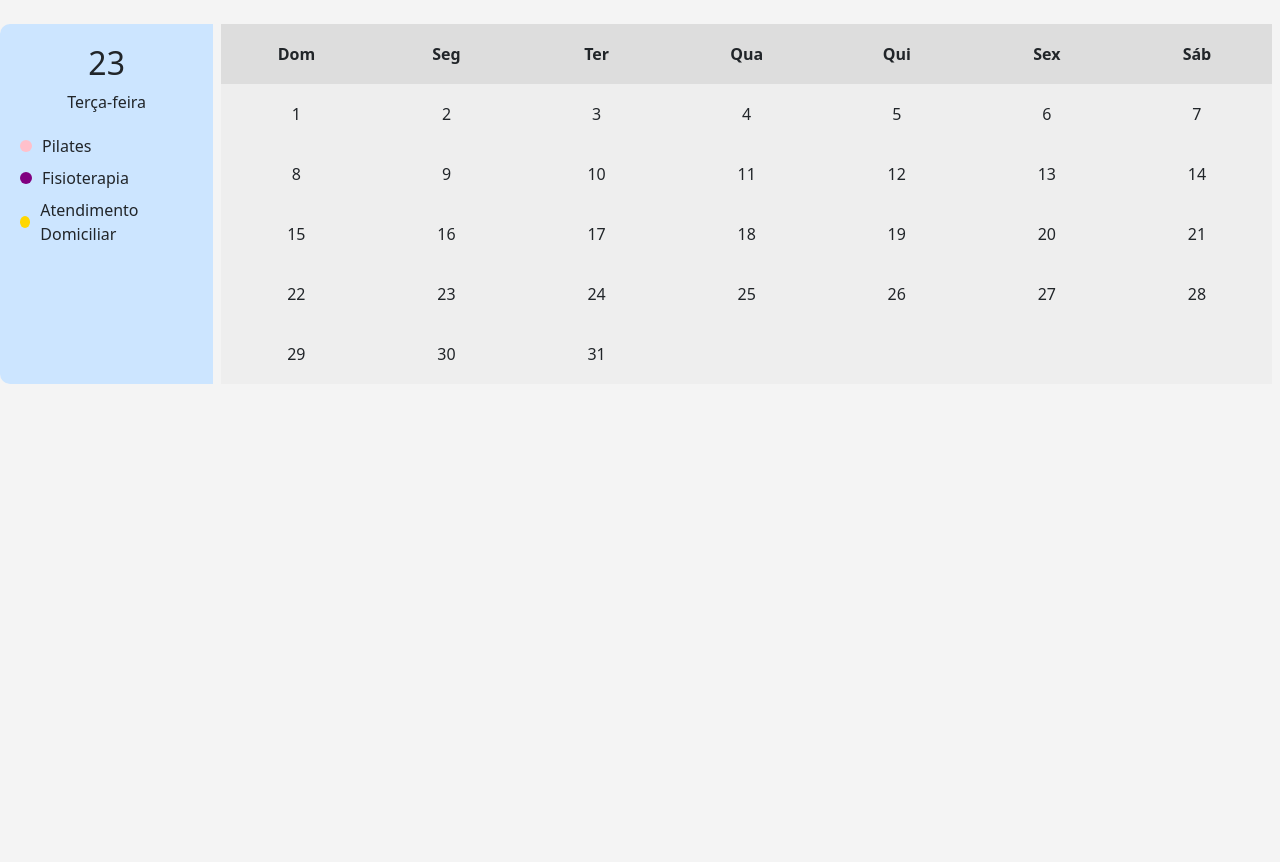
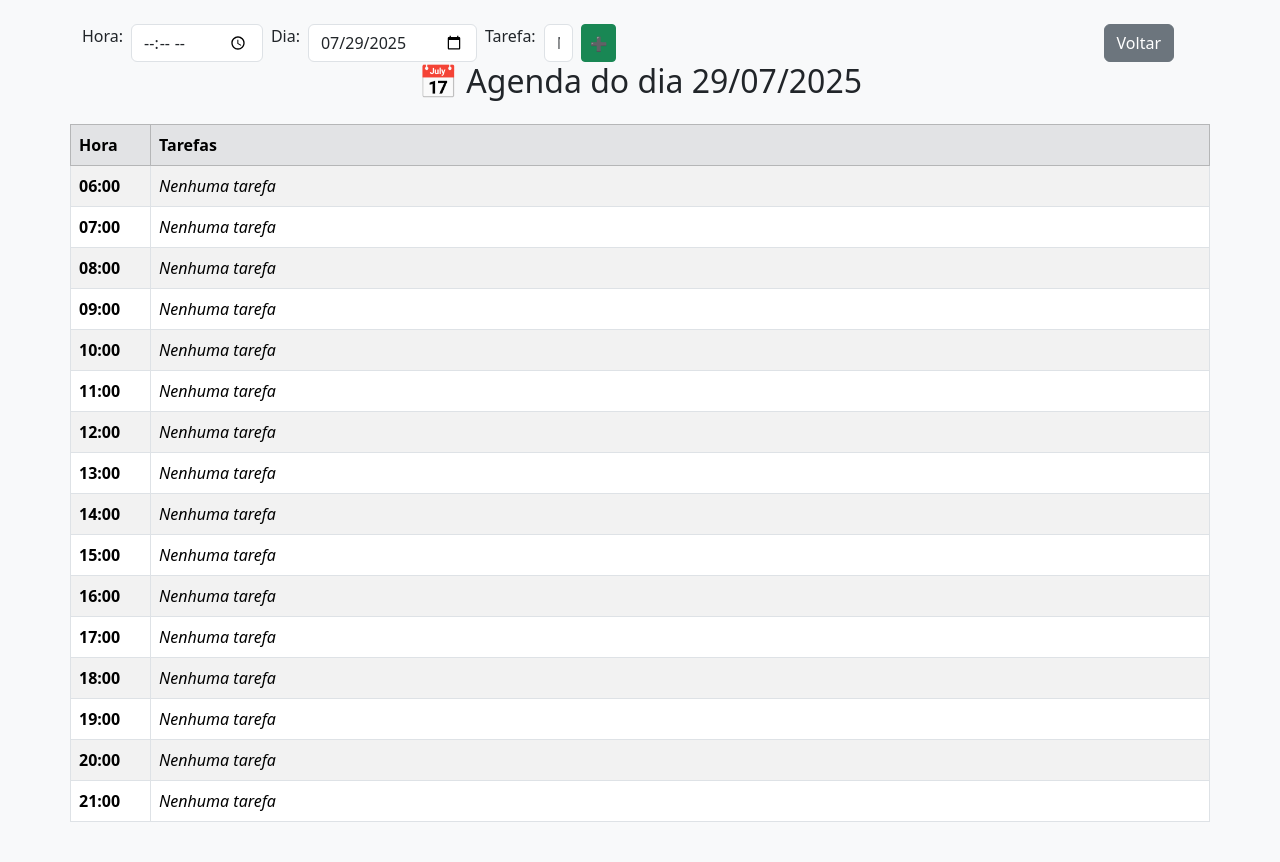
Before and after one commit to LuisGuilhermeS/physiocorp, a PHP site: page //newCalendar.php in a window 1280 px wide. Before the commit the page ends 384 px from the top, so only its background shows below. Run offline with PHP 8.4, Linux system fonts and the light colour scheme; tables that the repository leaves empty or names only in its code hold one stand-in row (values such as "Sample post").

Commit message:
melhorias na agenda

```diff
--- a/index.php
+++ b/index.php
@@ -27,7 +27,6 @@ include_once 'templates/header.php';
     </script>
 
       <div class="text-center" id="calendar-container">
-        <h3 class="text-center">Calendário</h3>
         <div>
           <button class="btn btn-mm" onclick="mudarMes(-1)">←</button>
           <span id="mesAtual"></span>
@@ -42,7 +41,7 @@ include_once 'templates/header.php';
 
   <div class="col-9">
     <?php if (count($pacientes) > 0): ?>
-      <table class="table table-bordered table-striped rounded shadow">
+      <table class="table-bordered table rounded shadow">
         <thead>
           <tr>
             <th class="text-center">frequência mensal</th>
--- a/newCalendar.php
+++ b/newCalendar.php
@@ -1,175 +1,132 @@
+<?php
+include_once 'config/connection.php';
+
+date_default_timezone_set('America/Sao_Paulo');
+$dataHoje = date('Y-m-d');
+// AÇÕES
+if ($_SERVER['REQUEST_METHOD'] === 'POST') {
+  $acao = $_POST['acao'] ?? '';
+  $id = $_POST['id'] ?? null;
+  $hour = $_POST['hour'] ?? null;
+  $task = $_POST['task'] ?? '';
+  $day = $_POST['day'] ?? $dataHoje;
+
+  if ($acao === 'adicionar') {
+    $stmt = $conn->prepare("INSERT INTO agenda (hour, task, day) VALUES (?, ?, ?)");
+    $stmt->execute([$hour, $task, $day]);
+  }
+
+  if ($acao === 'editar') {
+    $stmt = $conn->prepare("UPDATE agenda SET task = ? WHERE id = ?");
+    $stmt->execute([$task, $id]);
+  }
+
+  if ($acao === 'excluir') {
+    $stmt = $conn->prepare("DELETE FROM agenda WHERE id = ?");
+    $stmt->execute([$id]);
+  }
+
+  header("Location: newCalendar.php");
+  exit;
+}
+
+?>
+
 <!DOCTYPE html>
 <html lang="pt-br">
 
 <head>
   <meta charset="UTF-8">
-  <title>Agenda Online</title>
+  <title>Agenda Diária</title>
   <link href="https://cdn.jsdelivr.net/npm/bootstrap@5.3.3/dist/css/bootstrap.min.css" rel="stylesheet">
-  <style>
-    body {
-      background-color: #f4f4f4;
-    }
-
-    .side-panel {
-      background-color: #cce5ff;
-      padding: 20px;
-      border-radius: 10px 0 0 10px;
-      min-height: 100%;
-    }
-
-    .date-display {
-      text-align: center;
-      margin-bottom: 20px;
-    }
-
-    .circle {
-      width: 12px;
-      height: 12px;
-      border-radius: 50%;
-      margin-right: 10px;
-    }
-
-    .circle.pink {
-      background-color: pink;
-    }
-
-    .circle.purple {
-      background-color: purple;
-    }
-
-    .circle.yellow {
-      background-color: gold;
-    }
-
-    .calendar .day {
-      height: 60px;
-      background-color: #eee;
-      display: flex;
-      align-items: center;
-      justify-content: center;
-      cursor: pointer;
-    }
-
-    .calendar .day-header {
-      font-weight: bold;
-      background-color: #ddd;
-    }
-
-    .agenda-table {
-      margin-top: 20px;
-    }
-  </style>
 </head>
 
-<body>
-  <div class="container-fluid mt-4">
-    <div class="row">
-      <!-- Painel lateral -->
-      <div class="col-md-2 side-panel">
-        <div class="date-display">
-          <h2 id="diaAtual">23</h2>
-          <p id="semanaAtual">Terça-feira</p>
+<body class="bg-light">
+  <div class="container my-4">
+    <div class="row justify-content-between align-items-center mb-3">
+
+      <div class="row">
+        <div class="col-6">
+          <form method="post" class="d-flex gap-2">
+            <input type="hidden" name="acao" value="adicionar">
+
+            <label class="form-label">Hora:</label>
+            <input type="time" name="hour" class="form-control" required>
+
+            <label class="form-label">Dia:</label>
+            <input type="date" name="day" class="form-control" value="<?= $dataHoje ?>" required>
+
+            <label class="form-label">Tarefa:</label>
+            <input type="text" name="task" class="form-control" placeholder="Nova tarefa" required>
+
+            <button class="btn btn-sm btn-success">➕</button>
+          </form>
         </div>
-        <div class="mb-2 d-flex align-items-center" onclick="mostrarPacientes('pilates')">
-          <div class="circle pink"></div> Pilates
-        </div>
-        <div class="mb-2 d-flex align-items-center" onclick="mostrarPacientes('fisioterapia')">
-          <div class="circle purple"></div> Fisioterapia
-        </div>
-        <div class="mb-2 d-flex align-items-center" onclick="mostrarPacientes('domiciliar')">
-          <div class="circle yellow"></div> Atendimento Domiciliar
+        <div class="col-6 text-end">
+          <a class="btn btn-secondary" id="backBtn" href="index.php"title="Voltar para a página inicial"><i class="fas fa-arrow-left"></i> Voltar</a>
         </div>
       </div>
-
-      <!-- Calendário -->
-      <div class="col-md-10">
-        <div class="calendar" id="calendario">
-          <div class="row row-cols-7 g-2">
-            <div class="col day day-header">Dom</div>
-            <div class="col day day-header">Seg</div>
-            <div class="col day day-header">Ter</div>
-            <div class="col day day-header">Qua</div>
-            <div class="col day day-header">Qui</div>
-            <div class="col day day-header">Sex</div>
-            <div class="col day day-header">Sáb</div>
-          </div>
+      <h2 class="text-center mb-4">📅 Agenda do dia <?= date('d/m/Y') ?></h2>
+      <table class="table table-bordered bg-white table-striped">
+        <thead class="table-secondary">
+          <tr>
+            <th style="width: 80px;">Hora</th>
+            <th>Tarefas</th>
+          </tr>
+        </thead>
+        <tbody>
           <?php
-          $diasDaSemana = 7;
-          $totalDias = 31;
-          $coluna = 0;
-          echo '<div class="row row-cols-7 g-2">';
-          for ($i = 1; $i <= $totalDias; $i++) {
-            echo '<div class="col day" onclick="selecionarDia(' . $i . ')">' . $i . '</div>';
-            $coluna++;
-            if ($coluna === $diasDaSemana) {
-              echo '</div>';
-              if ($i < $totalDias) echo '<div class="row row-cols-7 g-2">';
-              $coluna = 0;
-            }
-          }
-          if ($coluna !== 0) {
-            // Preenche os dias restantes com células vazias
-            for ($j = $coluna; $j < $diasDaSemana; $j++) {
-              echo '<div class="col day empty"></div>';
-            }
-            echo '</div>'; // Fecha a última linha
-          }
-          ?>
-        </div>
-
-        <!-- Tabela de agendamentos -->
-        <table class="table table-bordered agenda-table d-none" id="tabelaHorarios">
-          <thead>
+          for ($h = 6; $h <= 21; $h++) {
+            $hour = sprintf('%02d:00:00', $h);
+            $stmt = $conn->prepare("SELECT * FROM agenda WHERE hour = ? AND day = ?");
+            $stmt->execute([$hour, $dataHoje]);
+            $tarefas = $stmt->fetchAll(PDO::FETCH_ASSOC);
+            ?>
             <tr>
-              <th>Horário</th>
-              <th>Nome</th>
-              <th>Pilates</th>
-              <th>Fisioterapia</th>
-              <th>Domiciliar</th>
-              <th>Ações</th>
+              <td><strong><?= date('H:i', strtotime($hour)) ?></strong></td>
+              <td>
+                <?php if ($tarefas): ?>
+                  <div class="d-flex flex-wrap">
+                    <?php foreach ($tarefas as $t): ?>
+                      <div class="w-50 p-1"> <!-- Cada tarefa ocupa 50% -->
+                        <div class="d-flex align-items-center p-2">
+                          <form method="post" class="d-flex flex-grow-1 gap-2 me-2">
+                            <input type="hidden" name="acao" value="editar">
+                            <input type="hidden" name="id" value="<?= $t['id'] ?>">
+                            <input type="text" name="task" class="form-control" value="<?= htmlspecialchars($t['task']) ?>">
+                            <button class="btn btn-sm ">💾</button>
+                          </form>
+                          <form method="post">
+                            <input type="hidden" name="acao" value="excluir">
+                            <input type="hidden" name="id" value="<?= $t['id'] ?>">
+                            <button class="btn btn-sm " onclick="return confirm('Excluir tarefa?')">🗑️</button>
+                          </form>
+                        </div>
+                      </div>
+                    <?php endforeach; ?>
+                  </div>
+                <?php else: ?>
+                  <em>Nenhuma tarefa</em>
+                <?php endif; ?>
+              </td>
             </tr>
-          </thead>
-          <tbody id="corpoTabela"></tbody>
-        </table>
-      </div>
+          <?php } ?>
+        </tbody>
+      </table>
     </div>
-  </div>
-
-  <script>
-    const tabela = document.getElementById('tabelaHorarios');
-    const corpoTabela = document.getElementById('corpoTabela');
-
-    function selecionarDia(dia) {
-      document.getElementById('diaAtual').innerText = dia;
-      document.getElementById('semanaAtual').innerText = 'Dia da Semana'; // Ajuste posterior
-      tabela.classList.remove('d-none');
-
-      corpoTabela.innerHTML = '';
-      for (let hora = 6; hora <= 21; hora++) {
-        corpoTabela.innerHTML += `
-        <tr>
-          <td>${hora}:00</td>
-          <td><input type="text" class="form-control" placeholder="Nome"></td>
-          <td><input type="checkbox" class="form-check-input"></td>
-          <td><input type="checkbox" class="form-check-input"></td>
-          <td><input type="checkbox" class="form-check-input"></td>
-          <td>
-            <button class="btn btn-sm ">Salvar</button>
-            <button class="btn btn-sm ">Editar</button>
-            <button class="btn btn-sm ">Excluir</button>
-          </td>
-        </tr>
-      `;
-      }
-    }
-
-    function mostrarPacientes(tipo) {
-      alert(`Mostrar pacientes de ${tipo}`);
-      // Aqui você pode usar fetch/AJAX para buscar do PHP
-    }
-  </script>
-
-  <script src="https://cdn.jsdelivr.net/npm/bootstrap@5.3.3/dist/js/bootstrap.bundle.min.js"></script>
 </body>
 
 </html>
+<?php
+// o que falta?
+//melhorar a responsividade
+//melhorar visualmente
+//adicionar notificação de validação de formulário
+// adicionar validação de horário
+// adicionar validação de data
+// adicionar validação de tarefa
+// adicionar validação de hora já existente
+// adicionar validação de data já existente
+// adicionar validação de tarefa já existente
+//ainda falta muita coisa, mas já está funcional
+//melhorar a usabilidade
--- a/templates/navbar.html
+++ b/templates/navbar.html
@@ -59,7 +59,7 @@
   <!-- Links escondidos -->
   <div id="menuLinks" class="menu-links">
     <a href="<?= $BASE_URL ?>index.php"><button class="btn">Página Inicial</button></a>
-    <a href="<?= $BASE_URL ?>calendar.php"><button class="btn">Agenda</button></a>
+    <a href="<?= $BASE_URL ?>newCalendar.php"><button class="btn">Agenda</button></a>
     <!-- <a href="<?= $BASE_URL ?>paciCadastrados.php"><button class="btn">Pacientes Avaliados</button></a> -->
     <a href="<?= $BASE_URL ?>cadastro.php"><button class="btn">Nova Ficha de Avaliação</button></a>
   </div>
```
Also changed, not shown: calendar.php (deleted, +0 -147 lines), coment.php (deleted, +0 -18 lines), hour.php (deleted, +0 -41 lines).
